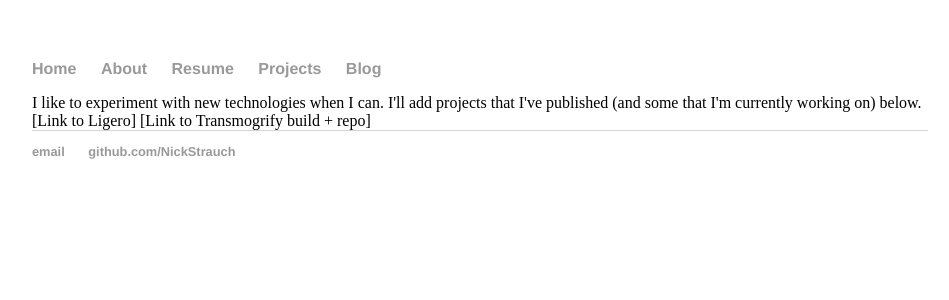
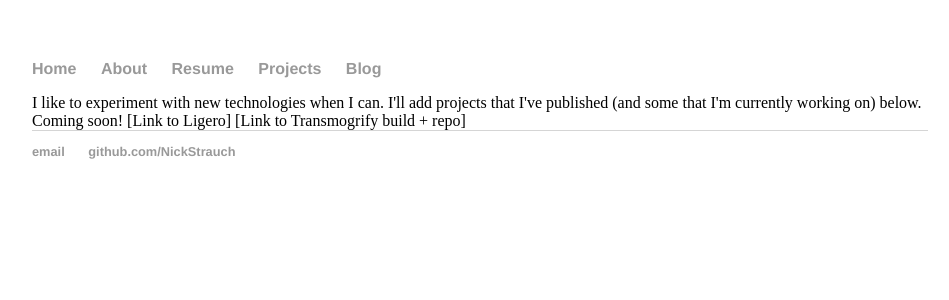
Before and after one commit to NickStrauch/NickStrauch.github.io, a Jekyll site: the page built from projects/index.html, in a window 1280 px wide. Shown: the top 300 px of the page, without its empty margins (160-1109 px from the left). Built offline with Jekyll 4.4.1, drawn with Linux system fonts in a browser that asks for light colours.

Commit message:
Update index.html

```diff
--- a/projects/index.html
+++ b/projects/index.html
@@ -2,8 +2,11 @@
 layout: default
 title: My Projects
 ---
+<div class="blurb">
+I like to experiment with new technologies when I can. I'll add projects that I've published (and some that I'm currently working on) below.
 
-I like to experiment with new technologies when I can. I'll add projects that I've published (and some that I'm currently working on) below.
+Coming soon!
 
 [Link to Ligero]
 [Link to Transmogrify build + repo]
+</div><!-- /.blurb -->
```
